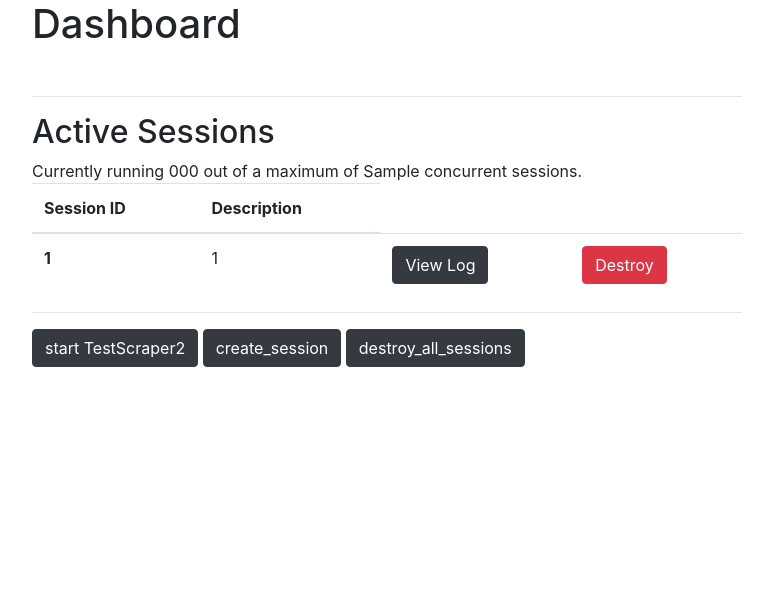
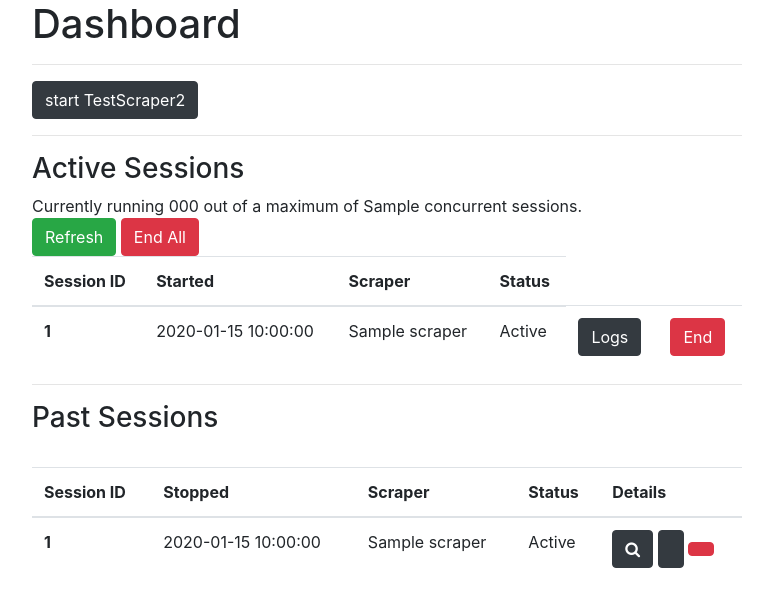
Before and after one commit to chrispalmo/auto-scrape, a Flask app: template autoscrape/templates/dashboard.html in a window 1280 px wide. Shown: the part 40-647 px from the top of the page, without its empty margins (68-841 px from the left). Run offline with Flask 2, Linux system fonts and the light colour scheme; the template is opened without the code that fills it: most values are stand-ins (such as "Sample title", 1, 10 or a date in 2020); data that the repository does not hold is empty; some libraries are stand-ins or nearby versions.

Commit message:
further development of dashboard

```diff
--- a/autoscrape/__init__.py
+++ b/autoscrape/__init__.py
@@ -5,9 +5,9 @@ app = Flask(__name__)
 app.config['SECRET_KEY'] = '5791628bb0b13ce0c676dfde280ba245'
 app.config['SQLALCHEMY_DATABASE_URI'] = 'sqlite:///site.db'
 db = SQLAlchemy(app)
-sessions = {}
-max_sessions = 3
+active_sessions = {}
+max_active_sessions = 3
 
-from autoscrape import routes, scraper, helpers, models
+from autoscrape import routes, models
 
 db.create_all()
--- a/autoscrape/templates/dashboard.html
+++ b/autoscrape/templates/dashboard.html
@@ -2,40 +2,77 @@
 {% block content %}
 <div class="content-section">
 	<h1>Dashboard</h1>
-	<br/>
 	<hr/>
-	<h2>Active Sessions</h2>
-	{% if sessions %}
-		Currently running {{ number_of_sessions }} out of a maximum of {{ max_sessions }} concurrent sessions.
+	<a href="{{ url_for('create_session', scraper_name='TestScraper2') }}" class="btn btn-dark" role="button">start TestScraper2</a>
+	<hr/>
+	<h3>Active Sessions</h3>
+	{% if active_sessions %}
+		Currently running {{ number_of_active_sessions }} out of a maximum of {{ max_active_sessions }} concurrent sessions.
+		<br>
+		<a href="{{ url_for('dashboard') }}" class="btn btn-success" role="button">Refresh</a>
+		<a href="{{ url_for('destroy_all_active_sessions') }}" class="btn btn-danger" role="button">End All</a>
 		<br/>
 		<table class="table">
 		<thead>
 			<tr>
 			    <th scope="col">Session ID</th>
-			    <th scope="col">Description</th>
+			    <th scope="col">Started</th>
+			    <th scope="col">Scraper</th>
+			    <th scope="col">Status</th>
 			</tr>
 		</thead>
 		<tbody>
-		{% for session_id in sessions %}
+		{% for session in active_sessions %}
 		<tr>
-		    <th scope="row">{{ session_id }}</th>
-		    <td>{{ sessions[session_id] }}</td>
+		    <th scope="row">{{ session.id }}</th>
+		    <td>{{ session.date_started }}</td>
+		    <td>{{ session.scraper }}</td>
+		    <td>{{ session.status }}</td>
 		    <td>
-		    	<a href="{{ url_for('log', session_id=session_id) }}" class="btn btn-dark" role="button">View Log</a>
+		    	<a href="{{ url_for('log', session_id=session.id) }}" class="btn btn-dark" role="button">Logs</a>
 		  	</td>
 		    <td>
-		    	<a href="{{ url_for('destroy_session', session_id=session_id) }}" class="btn btn-danger" role="button">Destroy</a>
+		    	<a href="{{ url_for('destroy_session', session_id=session.id) }}" class="btn btn-danger" role="button">End</a>
 		    </td>
 		</tr>
 		{% endfor %}
 		</tbody>
 		</table>
 	{% else %}
-		<div>There are no active sessions</div>
+		<div>There are no active sessions.</div>
 	{% endif %}
 	<hr/>
-	<a href="{{ url_for('create_session', scraper_name='TestScraper2') }}" class="btn btn-dark" role="button">start TestScraper2</a>
-	<a href="{{ url_for('create_session',scraper_name=0) }}" class="btn btn-dark" role="button">create_session</a>
-	<a href="{{ url_for('destroy_all_sessions') }}" class="btn btn-dark" role="button">destroy_all_sessions</a>
+	<h3>Past Sessions</h3>
+	{% if past_sessions %}
+		<br/>
+		<table class="table">
+		<thead>
+			<tr>
+			    <th scope="col">Session ID</th>
+			    <th scope="col">Stopped</th>
+			    <th scope="col">Scraper</th>
+			    <th scope="col">Status</th>
+			    <th scope="col">Details</th>
+			</tr>
+		</thead>
+		<tbody>
+		{% for session in past_sessions %}
+		<tr>
+		    <th scope="row">{{ session.id }}</th>
+		    <td>{{ session.date_stopped }}</td>
+		    <td>{{ session.scraper }}</td>
+		    <td>{{ session.status }}</td>
+		    <td>
+		    	<a href="{{ url_for('log', session_id=session.id) }}" class="btn btn-dark" role="button"><i class="fa fa-search"></i></a>
+		    	<a href="{{ url_for('log', session_id=session.id) }}" class="btn btn-dark" role="button"><i class="fa fa-file-download"></i></a>
+		    	<a href="{{ url_for('log', session_id=session.id) }}" class="btn btn-danger" role="button"><i class="glyphicon glyphicon-asterisk"></i></a>
+		  	</td>
+		</tr>
+		{% endfor %}
+		</tbody>
+		</table>
+	{% else %}
+		<div>There are no active sessions.</div>
+	{% endif %}
 </div>
 {% endblock %}
--- a/autoscrape/templates/layout.html
+++ b/autoscrape/templates/layout.html
@@ -7,6 +7,10 @@
 
     <!-- Bootstrap CSS -->
     <link rel="stylesheet" href="https://maxcdn.bootstrapcdn.com/bootstrap/4.0.0/css/bootstrap.min.css" integrity="sha384-Gn5384xqQ1aoWXA+058RXPxPg6fy4IWvTNh0E263XmFcJlSAwiGgFAW/dAiS6JXm" crossorigin="anonymous">
+
+    <!-- Font Awesome CSS Icons. Browse here: https://fontawesome.com/icons?m=free -->
+
+    <link rel="stylesheet" href="https://stackpath.bootstrapcdn.com/font-awesome/4.7.0/css/font-awesome.min.css" crossorigin="anonymous">
 
     <link rel="stylesheet" type="text/css" href="{{ url_for('static', filename='main.css') }}">
 
--- a/autoscrape/templates/log.html
+++ b/autoscrape/templates/log.html
@@ -3,8 +3,10 @@
 <div class="content-section">
 	<h1>Session #{{session_id}} </h1>
 	<br/>
-	<hr/>
 	<h2>Event log</h2>
+	<a href="{{ url_for('dashboard') }}" class="btn btn-dark" role="button">Back</a>
+	<a href="{{ url_for('log', session_id=session_id) }}" class="btn btn-success" role="button">Refresh</a>
+	<a href="{{ url_for('destroy_session', session_id=session_id) }}" class="btn btn-danger" role="button">End Session</a>
 	{% if log_entries %}
 		<table class="table">
 		<thead>
@@ -26,6 +28,5 @@
 		<div>There are no logged event for this session.</div>
 	{% endif %}
 	<hr/>
-	<a href="{{ url_for('dashboard') }}" class="btn btn-dark" role="button">Back</a>
 </div>
 {% endblock %}
```
Also changed, not shown: autoscrape/base_scraper.py (renamed from autoscrape/scraper.py, +13 -7 lines), autoscrape/models.py (+4 -5 lines), autoscrape/routes.py (+28 -18 lines), autoscrape/scrapers/testscraper2.py (+4 -7 lines).
